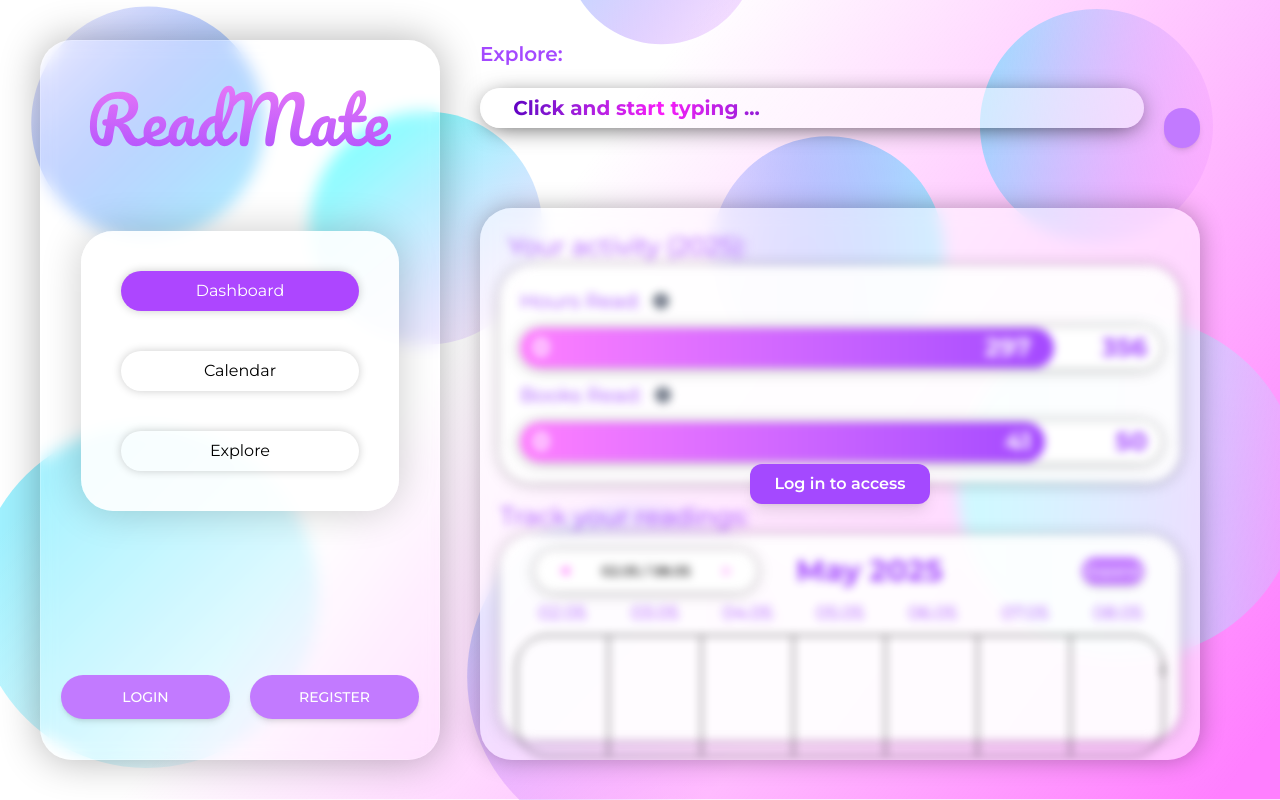
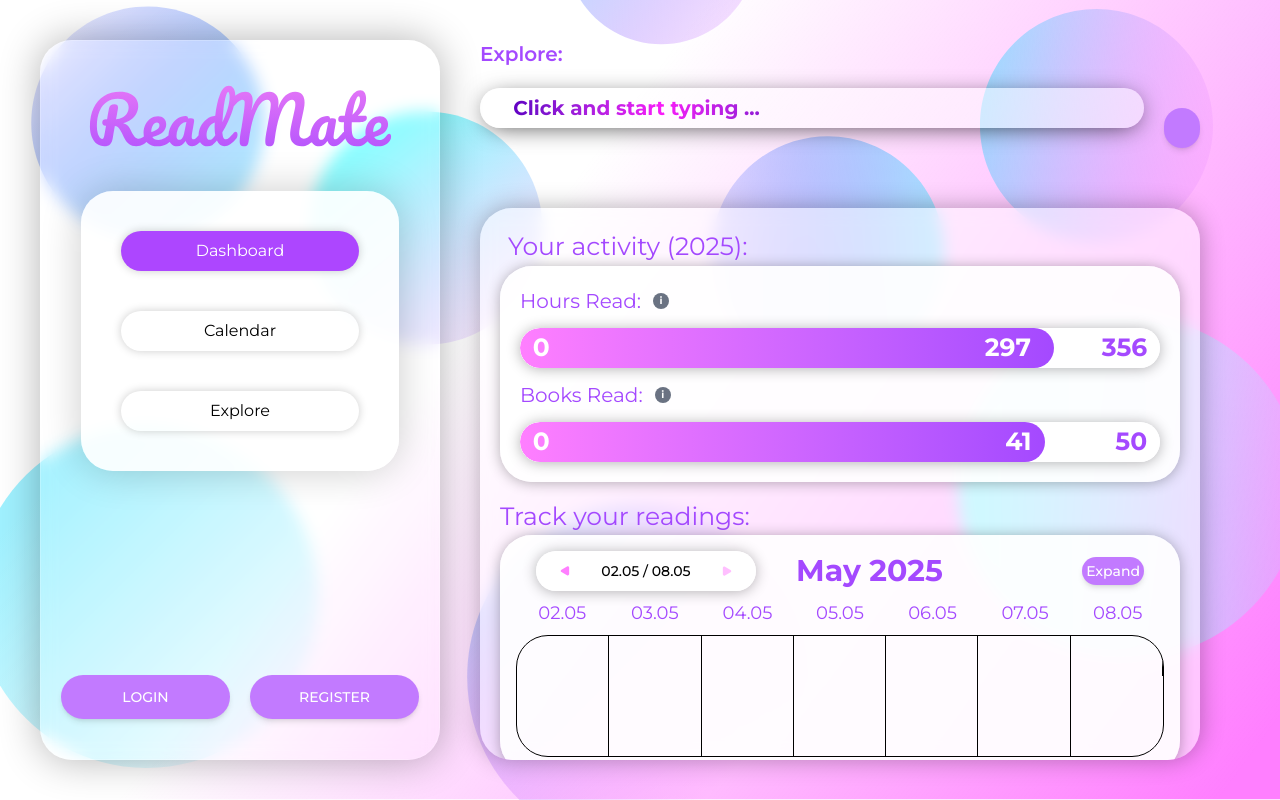
Before and after one commit to michal-sternik/readmate-fullstack, a React (Vite) app in the folder readmate-frontend/: page / in a window 1280 px wide. Built offline with nearby package versions, Linux system fonts and the light colour scheme; some icons are missing.

Commit message:
fixed responsiveness for certain heights

```diff
--- a/readmate-frontend/src/components/BookList/BookList.tsx
+++ b/readmate-frontend/src/components/BookList/BookList.tsx
@@ -17,7 +17,7 @@ export const BookList = ({ bookList, isLoading }: BookListProps) => {
           Nothing found. Search for books.
         </span>
       ) : (
-        bookList.map((book) => <SingleBook key={book.id} book={book} />)
+        Array.from({ length: 9 }, (_, i) => <SingleBookSkeleton key={i} />)
       )}
     </div>
   );
--- a/readmate-frontend/src/components/Explore/Explore.tsx
+++ b/readmate-frontend/src/components/Explore/Explore.tsx
@@ -65,8 +65,8 @@ export const Explore = () => {
         <BookList bookList={books} isLoading={isLoading} />
       )}
 
-      <div className=" flex items-center pt-5 lg:pt-0">
-        <div className="flex flex-row items-center justify-start w-full gap-2">
+      <div className=" flex flex-col sm:flex-row gap-5 items-center pt-5 lg:pt-0">
+        <div className="flex flex-row items-center justify-center lg:justify-start w-full gap-2">
           <span className="hidden xl:inline">Cannot find specified book?</span>
           <Button
             onClick={() =>
--- a/readmate-frontend/src/components/Home/Home.tsx
+++ b/readmate-frontend/src/components/Home/Home.tsx
@@ -57,7 +57,7 @@ const Home = () => {
   return (
     <>
       {/* not logged in overlay */}
-      {!user && (
+      {user && (
         <div className="absolute top-0 left-0 w-full h-full z-50 flex items-center justify-center   rounded-4xl">
           <button
             onClick={() => navigate("/login")}
@@ -68,7 +68,7 @@ const Home = () => {
         </div>
       )}
       <div
-        className={`relative flex-col flex h-full w-full ${!user && "blur-xs"}`}
+        className={`relative  flex-col flex h-full w-full ${user && "blur-xs"}`}
       >
         <div className="px-2 font-normal text-[25px]  text-[#A449FF] flex items-center">
           Your activity ({`${new Date().getFullYear()}`}):
--- a/readmate-frontend/src/components/RootLayout/RootLayout.tsx
+++ b/readmate-frontend/src/components/RootLayout/RootLayout.tsx
@@ -44,7 +44,7 @@ export const RootLayout = () => {
               </div>
             </div>
           </div>
-          <div className="overflow-hidden p-5 gap-3 flex flex-col text-black bg-white/50 lg:backdrop-blur-sm w-full h-full rounded-4xl shadow-[0_0_25px_rgba(0,0,0,0.3)]">
+          <div className="overflow-auto custrom-scroll relative p-5 gap-3 flex flex-col text-black bg-white/50 lg:backdrop-blur-sm w-full h-full rounded-4xl shadow-[0_0_25px_rgba(0,0,0,0.3)]">
             {loading ? (
               <div className="text-[#A449FF] text-[100px] h-full  justify-center flex items-center font-bold">
                 <CircularProgress size={100} />
--- a/readmate-frontend/src/components/Sidebar/Sidebar.tsx
+++ b/readmate-frontend/src/components/Sidebar/Sidebar.tsx
@@ -54,7 +54,7 @@ export const Sidebar = () => {
   return (
     <div className="h-full w-full lg:min-w-[250px] lg:max-w-[400px] flex justify-center items-center ">
       <div className="w-full h-full flex gap-5 lg:gap-0 flex-col items-center bg-white/10 shadow-[0_0_40px_rgba(0,0,0,0.3)] lg:backdrop-blur-sm rounded-4xl border border-white/20">
-        <div className="flex flex-col w-full h-full gap-5 lg:gap-20 items-center">
+        <div className="flex flex-col w-full h-full gap-5 lg:gap-10 items-center">
           <div className="w-full flex justify-center items-center mt-10 p-1">
             <a href="/" className="flex justify-center">
               <Logo className="w-8/10 lg:w-full" />
--- a/readmate-frontend/src/components/SimpleCalendar/SimpleCalendar.tsx
+++ b/readmate-frontend/src/components/SimpleCalendar/SimpleCalendar.tsx
@@ -107,7 +107,7 @@ export const SimpleCalendar = () => {
     actualDate.toLocaleString("default", { year: "numeric" });
 
   return (
-    <div className="grow min-h-[200px] lg:min-h-0 bg-white/90 shadow-[0px_1px_14px_0px_rgba(0,0,0,0.3)] rounded-4xl flex flex-col  p-4">
+    <div className="grow bg-white/90 shadow-[0px_1px_14px_0px_rgba(0,0,0,0.3)] rounded-4xl flex flex-col  p-4">
       <div className="flex w-full flex-row justify-between items-center lg:px-5">
         <div className="flex  flex-row items-center gap-3 lg:gap-10 ">
           {actual7DaysRange.length === 7 && (
--- a/readmate-frontend/src/components/SingleBook/SingleBook.tsx
+++ b/readmate-frontend/src/components/SingleBook/SingleBook.tsx
@@ -37,7 +37,7 @@ export const SingleBook = ({ book }: SingleBookProps) => {
         <NavLink
           to="/manageBook"
           state={{ book: book }}
-          className="max-h-15 cursor-pointer font-medium xl:text:md 2xl:text-lg overflow-auto scrollbar-hide"
+          className="min-h-10 max-h-15 cursor-pointer font-medium xl:text:md 2xl:text-lg overflow-auto scrollbar-hide"
         >
           {book.title}
         </NavLink>
--- a/readmate-frontend/src/components/SingleBookDetails/SingleBookDetails.tsx
+++ b/readmate-frontend/src/components/SingleBookDetails/SingleBookDetails.tsx
@@ -142,7 +142,7 @@ export const SingleBookDetails = () => {
   };
   return (
     <>
-      <div className="flex flex-col-reverse xl:flex-row h-full min-h-145 lg:min-h-auto w-full gap-10 lg:gap-5">
+      <div className="flex flex-col-reverse overflow-auto xl:flex-row h-full min-h-145 lg:min-h-auto w-full gap-10 lg:gap-5">
         <div className="flex flex-col w-full h-full xl:w-2/3 gap-3 xl:gap-5 justify-between overflow-auto custom-scroll">
           <div className="flex flex-col w-full h-full gap-3">
             <div className="text-2xl text-[#A449FF] font-extrabold">
```
